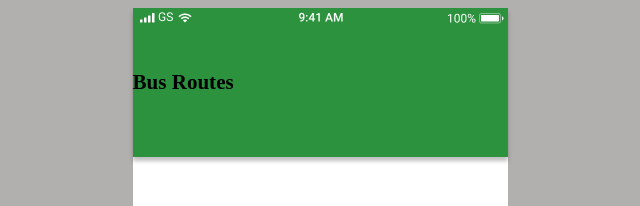
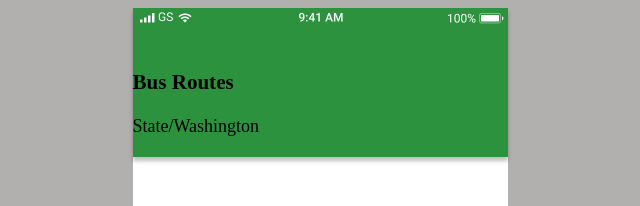
Before and after one commit to subpop200/Frontend-Challenge, a plain HTML site: page index.html in a window 1280 px wide. Shown: the top 206 px of the page, without its empty margins (320-960 px from the left). Drawn offline with Linux system fonts and the light colour scheme; a small style sheet from the web is missing; a web font is replaced by a local one.

Commit message:
index.html

```diff
--- a/index.html
+++ b/index.html
@@ -15,7 +15,7 @@
         <div class="backarrow"></div>
           <h1> Bus Routes </h1>
         <div class="searchcontainer">
-          <div class="search" /div>  </div>
+          <div class="search" /div> State/Washington </div>
         <div class="searchcontainer2" class="search" /div>
 
 
```
